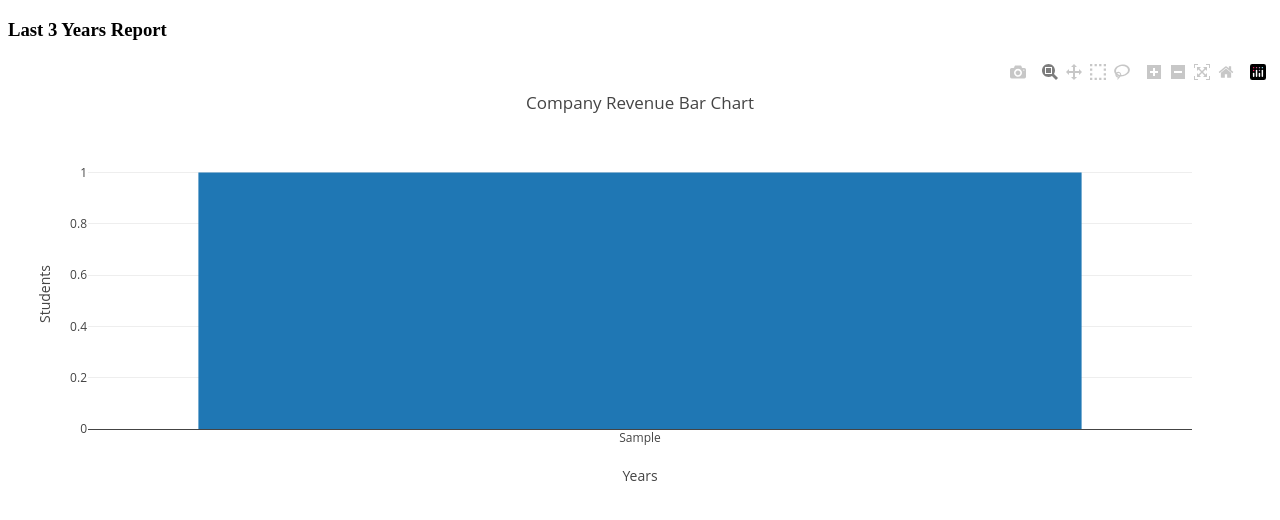
After one commit to Kaustubh01/Internship, a Flask app: page /last-three-years in a window 1280 px wide. The commit adds this page. Shown: the top 520 px of the page. Run offline with Flask 3, Linux system fonts and the light colour scheme; tables that the repository leaves empty hold one stand-in row (values such as "Sample post"); some libraries are stand-ins or nearby versions.

Commit message:
report work started

```diff
--- a/app.py
+++ b/app.py
@@ -5,6 +5,7 @@ from database import Student,init_app, add_internship,get_student,  get_internsh
 
 from incharge import incharge_bp
 from student import student_bp
+from report import report_bp
 
 
 
@@ -14,6 +15,7 @@ app.config['SQLALCHEMY_DATABASE_URI'] = 'mysql+mysqlconnector://root:password@lo
 
 app.register_blueprint(incharge_bp)
 app.register_blueprint(student_bp)
+app.register_blueprint(report_bp)
 
 init_app(app)
 @app.route('/', methods=['GET', 'POST'])
--- a/database.py
+++ b/database.py
@@ -28,6 +28,7 @@ class Internship(db.Model):
     report = db.Column(db.String)
     offer_letter = db.Column(db.String)
     certificate = db.Column(db.String)
+    internship_type = db.Column(db.String)
 
 class Report(db.Model):
     id = db.Column(db.Integer,primary_key = True)
@@ -89,8 +90,8 @@ def check_registration(prn):
     if student.password is not None:
         return True
 
-def add_internship(prn, organization, year, duration, start_date, end_date, work_time, days, std_class):
-    internship = Internship(prn = prn, year = year , organization = organization, duration = duration, start_date = start_date, end_date = end_date, work_time=work_time, days = days, std_class = std_class)
+def add_internship(prn, organization, year, duration, start_date, end_date, work_time, days, std_class, internship_type):
+    internship = Internship(prn = prn, year = year , organization = organization, duration = duration, start_date = start_date, end_date = end_date, work_time=work_time, days = days, std_class = std_class, internship_type = internship_type)
     db.session.add(internship)
     db.session.commit()
 
@@ -162,5 +163,11 @@ def get_feedback(id):
 def get_report(id):
     return Report.query.get(id)
 
+# def set_internship_type(id, int_type):
+#     internship = Internship.query.get(id)
+#     if internship:
+#         internship.Internship_type = int_type
+#         db.session.commit()
+
 def init_app(app):
     db.init_app(app)
--- /dev/null
+++ b/report.py
@@ -0,0 +1,37 @@
+from flask import Blueprint, render_template, url_for, redirect, session,request, jsonify
+from database import *
+import datetime
+
+report_bp = Blueprint('report',__name__)
+
+
+
+@report_bp.route('/data')
+def data():
+    internships = get_all_internships()
+    years = {}
+
+    for internship in internships:
+        if internship.status == 'completed':
+            year = internship.year
+            if year in years:
+                years[year] +=1
+            else:
+                years[year] = 1
+
+    print(years)
+
+    company_data = {
+    "years": list(years.keys()),
+    "students": list(years.values()),
+    # "color": ["red", "green", "blue", "orange"]
+    }
+    return jsonify(company_data)
+
+@report_bp.route('/report-nav')
+def report_nav():
+    return render_template('report-nav.html')
+
+@report_bp.route('/last-three-years')
+def last_three_years():
+    return render_template('last-three-years.html')
--- a/student.py
+++ b/student.py
@@ -41,6 +41,7 @@ def add_new_internship():
         student_class = request.form.get('class')
         roll_no = request.form.get('roll_no')
         organization_name = request.form.get('organization_list') if request.form.get('organization_name') == '' else request.form.get('organization_name')
+        internship_type = request.form.get('internship_type')
         duration = request.form.get('duration')
         start_date = request.form.get('start_date')
         end_date = request.form.get('end_date')
@@ -50,7 +51,7 @@ def add_new_internship():
         days_string = ', '.join([str(day) for day in selected_days])
 
 
-        add_internship(prn= session.get('prn'), organization= organization_name, year = academic_year, duration= duration, start_date= start_date, end_date=end_date, work_time= work_time, days=days_string, std_class=student_class)
+        add_internship(prn= session.get('prn'), organization= organization_name, year = academic_year, duration= duration, start_date= start_date, end_date=end_date, work_time= work_time, days=days_string, std_class=student_class, internship_type=internship_type)
 
         return redirect(url_for('student.dashboard'))
     return render_template('request_internship.html',days = days, organizations = organizations)
--- a/templates/feedbackInput.html
+++ b/templates/feedbackInput.html
@@ -9,7 +9,7 @@
 <body>
     <h1>Feedback Form</h1>
 
-    <form action="{{ url_for('feedback_form', internship_id = id) }}" method="post">
+    <form action="{{ url_for('student.feedback_form', internship_id = id) }}" method="post">
 
         <p>Scale for the questionnaire given below:</p>
         <ul>
--- /dev/null
+++ b/templates/last-three-years.html
@@ -0,0 +1,45 @@
+<!DOCTYPE html>
+<html lang="en">
+<head>
+    <meta charset="UTF-8">
+    <meta name="viewport" content="width=device-width, initial-scale=1.0">
+    <title>Document</title>
+</head>
+<body>
+    <h3>Last 3 Years Report</h3>
+    <div id="bar-chart"></div>
+    <script src="https://cdn.plot.ly/plotly-latest.min.js"></script>
+    <script src="https://code.jquery.com/jquery-3.6.0.min.js"></script>
+    <script>
+        $(document).ready(function () {
+            $.ajax({
+                url: '/data',
+                dataType: 'json',
+                success: function (data) {
+                    var years = data.years;
+                    var students = data.students;
+                    // var color = data.color;
+
+                    var trace = {
+                        x: years,
+                        y: students,
+                        type: 'bar',
+                        // marker: {color: color}
+                    };
+
+                    var data = [trace];
+
+                    var layout = {
+                        title: 'Company Revenue Bar Chart',
+                        xaxis: {title: 'Years'},
+                        tickvals: [0, 1, 2, 3],
+                        yaxis: {title: 'Students'},
+                    };
+
+                    Plotly.newPlot('bar-chart', data, layout);
+                }
+            });
+        });
+    </script>
+</body>
+</html>
--- a/templates/reportInput.html
+++ b/templates/reportInput.html
@@ -12,7 +12,7 @@
 
     <h1>Internship Report</h1>
 
-    <form action="{{ url_for('report_form',internship_id = id) }}" method="post">
+    <form action="{{ url_for('student.report_form',internship_id = id) }}" method="post">
 
         <label for="mobile">Mobile:</label>
         <input type="tel" id="mobile" name="mobile" required><br>
--- a/templates/request_internship.html
+++ b/templates/request_internship.html
@@ -86,6 +86,11 @@
             </select>
             <input type="text" name="organization_name" id="organization_name" placeholder="Enter the name of your organization if not present in above list">
 
+            <label for="">Select Internship Type:</label>
+            <select name="internship_type" id="internship_type">
+                <option value="in-house">In-house</option>
+                <option value="Out-house">Out-house</option>
+            </select>
 
             <label for="duration">Duration:</label>
             <input type="number" name="duration" id="duration" required placeholder="in weeks">
--- a/templates/upload_certificate.html
+++ b/templates/upload_certificate.html
@@ -6,7 +6,7 @@
     <title>Document</title>
 </head>
 <body>
-    <form action="{{ url_for('upload_certificate',internship_id = id) }}" enctype="multipart/form-data" method="post" >
+    <form action="{{ url_for('student.upload_certificate',internship_id = id) }}" enctype="multipart/form-data" method="post" >
         <label for="file">Completion Certificate</label>
         <input type="file"  name="file" accept=".pdf, .doc, .docx">
         <input type="submit" value="Submit">
```
Also changed, not shown: templates/incharge_dashboard.html (+6 -1 lines), templates/report-nav.html (added, +19 -0 lines), static/students/2021016402129591/signature/signature.png (added), 3 other files.
